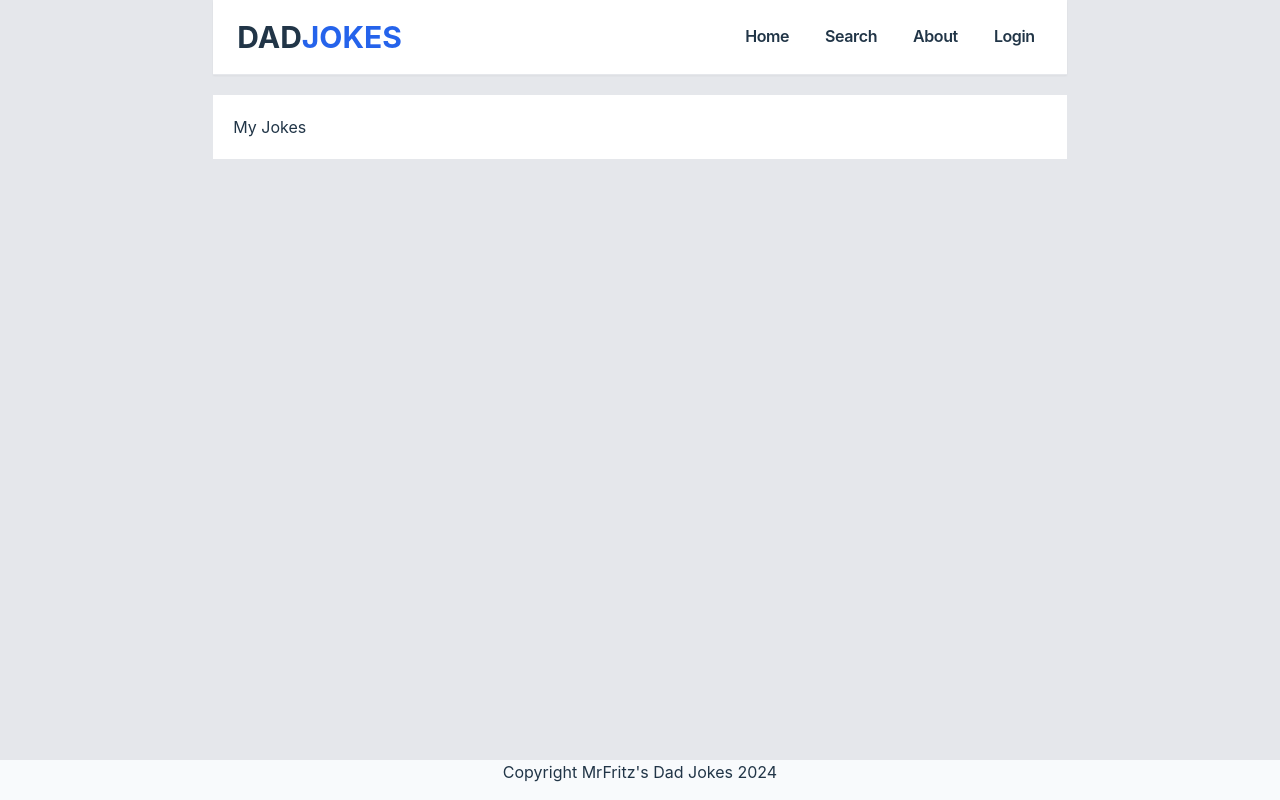
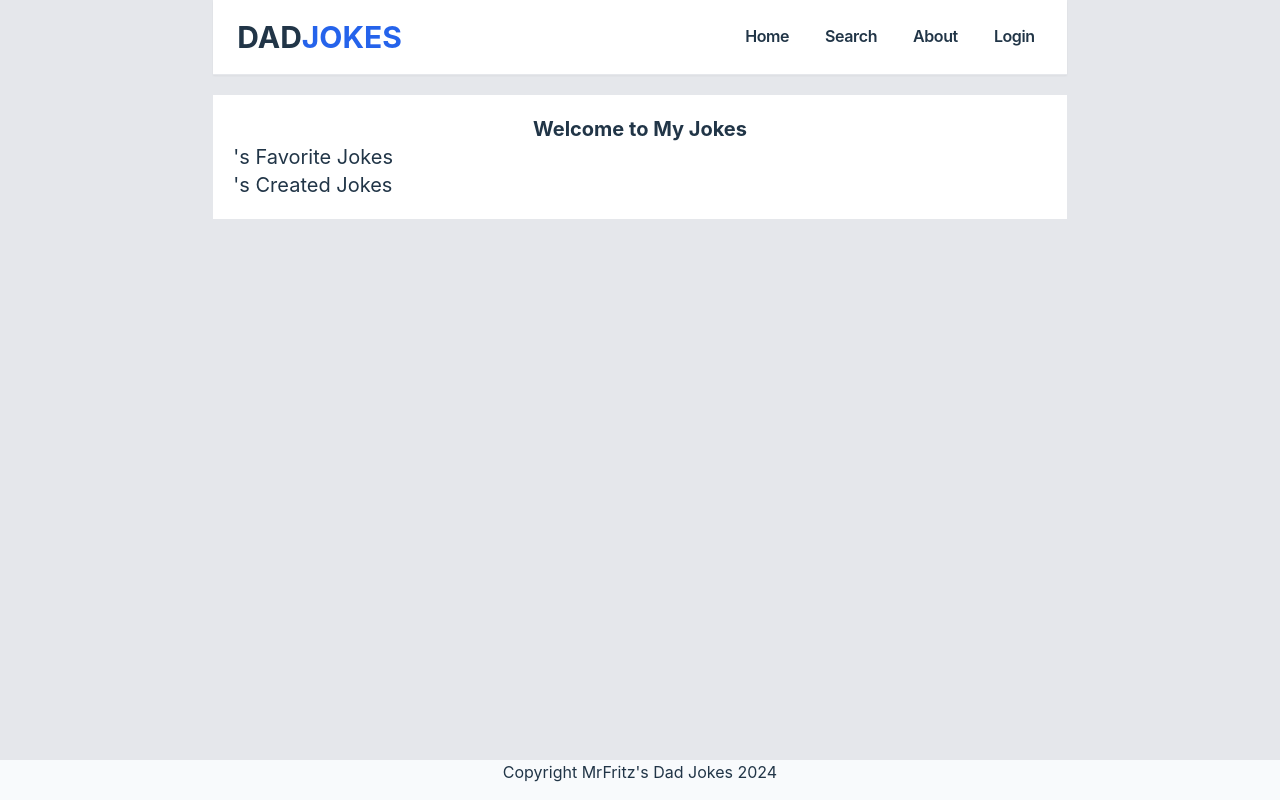
Before and after one commit to mrfritzg/dadjokes, a React (Vite) app in the folder client/: page /Myjokes in a window 1280 px wide. Built offline with nearby package versions, Linux system fonts and the light colour scheme; no server answers.

Commit message:
added myjokes page

```diff
--- a/client/src/App.jsx
+++ b/client/src/App.jsx
@@ -15,7 +15,7 @@ import { action as registerAction } from "./pages/Register";
 import { action as loginAction } from "./pages/Login";
 
 //Loaders
-import { loader as landingLoader } from "./pages/Landing";
+import { loader as myJokesLoader } from "./pages/MyJokes";
 
 const router = createBrowserRouter([
   {
@@ -26,7 +26,6 @@ const router = createBrowserRouter([
       {
         index: true,
         element: <Landing />,
-        loader: landingLoader,
       },
       {
         path: "search",
@@ -39,6 +38,7 @@ const router = createBrowserRouter([
       {
         path: "Myjokes",
         element: <MyJokes />,
+        loader: myJokesLoader,
       },
       {
         path: "Register",
--- a/client/src/components/index.js
+++ b/client/src/components/index.js
@@ -1,2 +1,4 @@
 export { default as FormRow } from "./FormRow";
 export { default as SubmitBtn } from "./SubmitBtn";
+export { default as Nav } from "./Nav";
+export { default as Footer } from "./Footer";
--- a/client/src/pages/HomeLayout.jsx
+++ b/client/src/pages/HomeLayout.jsx
@@ -1,7 +1,7 @@
 import { Outlet } from "react-router-dom";
-// import Nav from "../components/Navold";
-import Nav from "../components/Nav";
-import Footer from "../components/Footer";
+// import Nav from "../components/Nav";
+import { Nav, Footer } from "../components";
+// import Footer from "../components/Footer";
 
 const HomeLayout = () => {
   return (
--- a/client/src/pages/Landing.jsx
+++ b/client/src/pages/Landing.jsx
@@ -1,26 +1,16 @@
 import { useEffect, useState } from "react";
-import { jokesFetch, jokesDBFetch } from "../utils/axiosfetchs";
+import { jokesFetch } from "../utils/axiosfetchs";
 import likes from "../assets/images/likes.png";
 import dislikes from "../assets/images/dislikes.png";
 import heart from "../assets/images/heart.png";
 import plus from "../assets/images/plus.png";
 import warning from "../assets/images/warning.png";
-import { useLoaderData } from "react-router-dom";
 
-export const loader = async () => {
-  try {
-    const { data } = await jokesDBFetch("/users/current-user");
-    return data;
-  } catch (error) {
-    return null;
-  }
-};
 
 const Landing = () => {
-  // const data = useLoaderData();
-  // console.log(data);
   const [randomJoke, setRandomJoke] = useState({});
   const [currentUser, setCurrentUser] = useState({});
+
   const getRandomJoke = async () => {
     try {
       const res = await jokesFetch();
@@ -31,20 +21,8 @@ const Landing = () => {
     }
   };
 
-  const getUser = async () => {
-    try {
-      const res = await jokesDBFetch("/users/current-user");
-      console.log(res.data.user);
-      setCurrentUser(res.data.user);
-    } catch (error) {
-      // console.log(error);
-      return null;
-    }
-  };
-
   useEffect(() => {
     getRandomJoke();
-    getUser();
   }, []);
 
   return (
--- a/client/src/pages/Login.jsx
+++ b/client/src/pages/Login.jsx
@@ -10,8 +10,8 @@ export const action = async ({ request }) => {
 
   try {
     await jokesDBFetch.post("/auth/login", data);
-    toast.success("Registration Successful!");
-    return redirect("/");
+    toast.success("Login Successful!");
+    return redirect("/myjokes");
   } catch (error) {
     toast.error(error?.response?.data?.msg);
     return error;
--- a/client/src/pages/MyJokes.jsx
+++ b/client/src/pages/MyJokes.jsx
@@ -1,7 +1,34 @@
+import { useLoaderData } from "react-router-dom";
+import { jokesDBFetch } from "../utils/axiosfetchs";
+
+export const loader = async () => {
+  try {
+    const { currentUserData } = await jokesDBFetch("/users/current-user");
+    // console.log(data.user.name);
+    return currentUserData;
+  } catch (error) {
+    return null;
+  }
+};
+
 const MyJokes = () => {
+  const currentUserData = useLoaderData();
+  // console.log(data.user.name);
   return (
     <main className="bg-white p-5 md:w-2/3 mx-auto">
-      <div>My Jokes</div>
+      <section>
+        <h1 className="font-bold text-center text-xl">Welcome to My Jokes </h1>
+        <div>
+          <h1 className="text-xl">
+            {currentUserData?.user?.name}'s Favorite Jokes
+          </h1>
+        </div>
+        <div>
+          <h1 className="text-xl">
+            {currentUserData?.user?.name}'s Created Jokes
+          </h1>
+        </div>
+      </section>
     </main>
   );
 };
```
